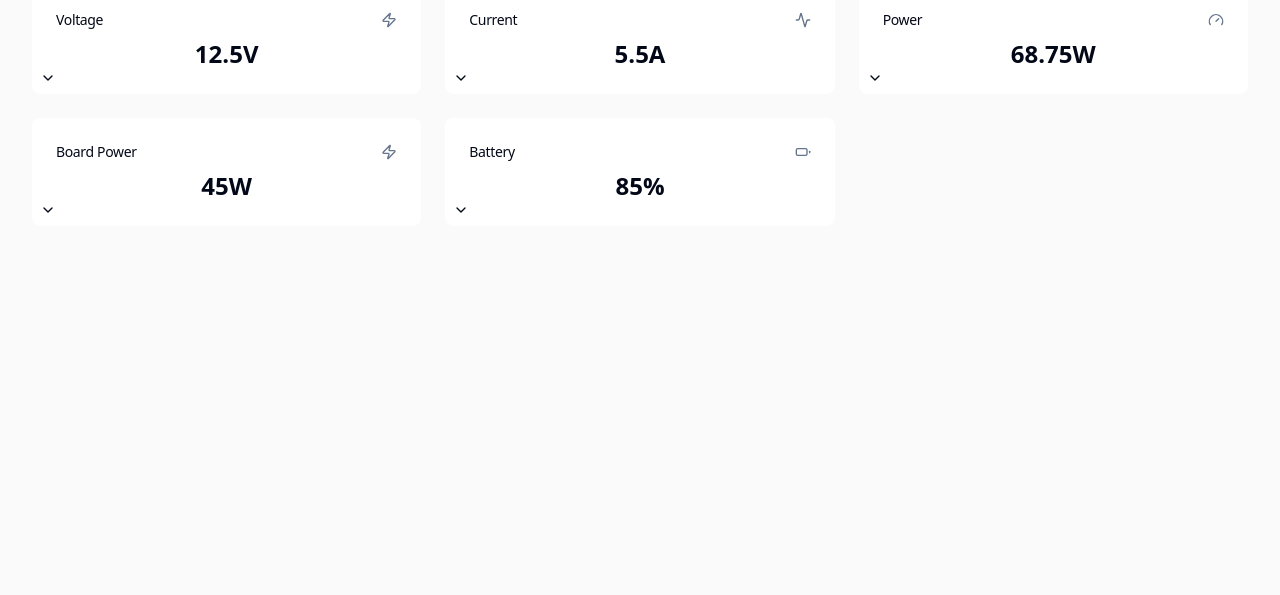
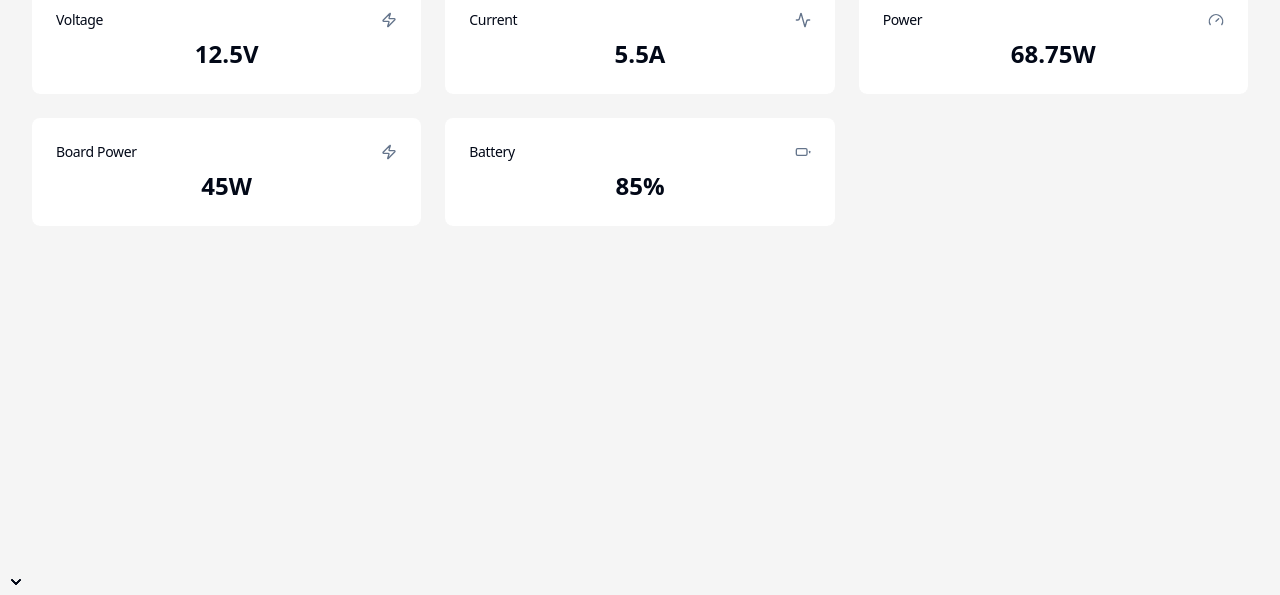
Before and after one commit to ebinchandycheriyil/solarpulse-dashboard, a React (Vite) app: page / in a window 1280 px wide. Shown: the part 202-797 px from the top of the page. Built offline with nearby package versions, Linux system fonts and the light colour scheme.

Commit message:
Update layout and styles
Adjust card animations for synchronized expansion, reposition arrow below the graph, and modify background and card colors for improved light and dark themes.
[skip gpt_engineer]

```diff
--- a/src/index.css
+++ b/src/index.css
@@ -4,7 +4,7 @@
 
 @layer base {
   :root {
-    --background: 0 0% 98%;
+    --background: 0 0% 96%;
     --foreground: 222.2 84% 4.9%;
 
     --card: 0 0% 100%;
@@ -39,7 +39,7 @@
     --background: 222.2 84% 4.9%;
     --foreground: 210 40% 98%;
 
-    --card: 222.2 84% 4.9%;
+    --card: 222.2 84% 6.9%;
     --card-foreground: 210 40% 98%;
 
     --popover: 222.2 84% 4.9%;
--- a/src/pages/Index.jsx
+++ b/src/pages/Index.jsx
@@ -37,14 +37,6 @@ const MetricCard = ({ title, value, unit, icon: Icon, dataKey, stroke }) => {
             <CardContent>
               <div className="text-2xl font-bold">{value}{unit}</div>
             </CardContent>
-            <motion.div
-              className="absolute bottom-2 left-2"
-              initial={false}
-              animate={{ rotate: isOpen ? 180 : 0 }}
-              transition={{ duration: 0.3 }}
-            >
-              <ChevronDown className="h-4 w-4" />
-            </motion.div>
           </Card>
         </CollapsibleTrigger>
         <AnimatePresence>
@@ -71,6 +63,14 @@ const MetricCard = ({ title, value, unit, icon: Icon, dataKey, stroke }) => {
             </CollapsibleContent>
           )}
         </AnimatePresence>
+        <motion.div
+          className="absolute bottom-2 left-2"
+          initial={false}
+          animate={{ rotate: isOpen ? 180 : 0 }}
+          transition={{ duration: 0.3 }}
+        >
+          <ChevronDown className="h-4 w-4" />
+        </motion.div>
       </Collapsible>
     </motion.div>
   );
```
